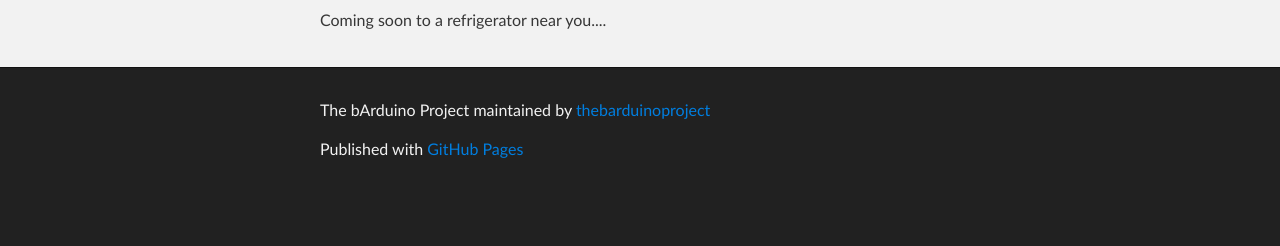
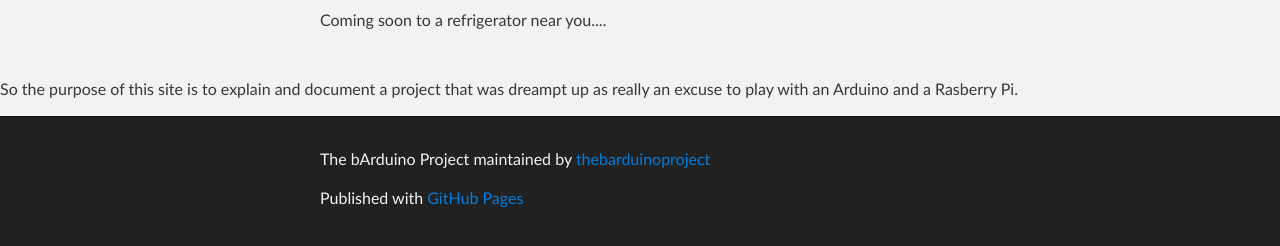
Before and after one commit to thebarduinoproject/site-pages, a plain HTML site: page index.html in a window 1280 px wide. Shown: the part 252-498 px from the top of the page. Drawn offline with Linux system fonts and the light colour scheme.

Commit message:
Adding new section with brief description

```diff
--- a/index.html
+++ b/index.html
@@ -33,6 +33,9 @@
       <section id="main_content" class="inner">
         <p>Coming soon to a refrigerator near you....</p>
       </section>
+      <section>
+        <p>So the purpose of this site is to explain and document a project that was dreampt up as really an excuse to play with an Arduino and a Rasberry Pi.</p>
+      </section>
     </div>
 
     <!-- FOOTER  -->
```
